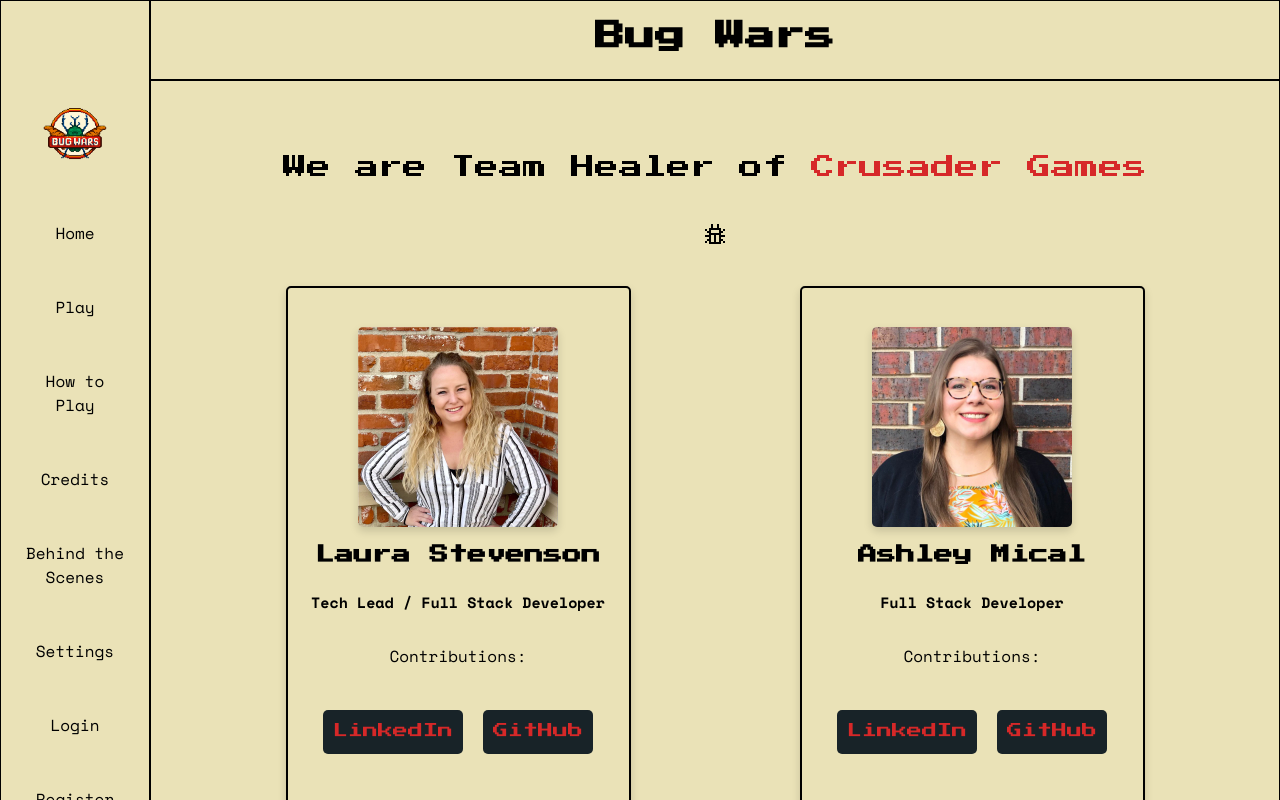
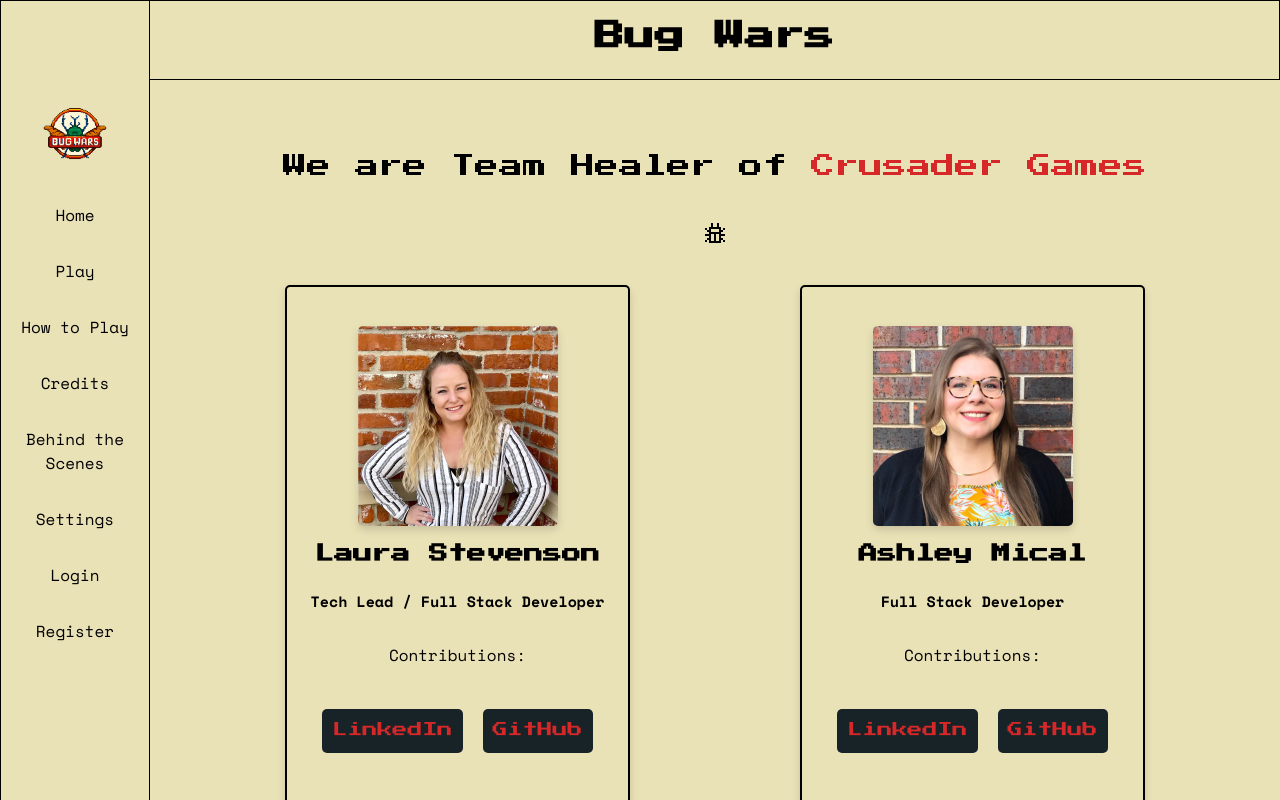
Before and after one commit to LauraJStevenson/bugwars-healer-frontend, a Vue app: page /credits in a window 1280 px wide. Shown: the top 800 px of the page. Built offline with nearby package versions, Linux system fonts and the light colour scheme; no server answers.

Commit message:
bug fix for global nav component. adjust flex settings and widths.

```diff
--- a/src/App.vue
+++ b/src/App.vue
@@ -33,6 +33,7 @@ import Header from './components/HeaderComponent.vue';
   height: 100%;
   grid-area: header;
   border: 1px solid black;
+  border-left: none;
   margin-top: 0;
   margin-bottom: 0;
   height: 80px;
@@ -43,17 +44,16 @@ import Header from './components/HeaderComponent.vue';
   padding: 0;
   margin: 0;
   width: 150px;
-  border: 1px solid black;
   display: flex;
   flex-direction: column;
-  justify-content: center;
+  justify-content: flex-start;
   align-items: center;
   height: 100%;
+  border: 1px solid black;
 }
 
 .content-container {
   grid-area: content-container;
-  border: 1px solid black;
   display: flex;
   flex-direction: column;
   justify-content: center;
--- a/src/components/GlobalNav.vue
+++ b/src/components/GlobalNav.vue
@@ -30,22 +30,24 @@
 
 <style scoped>
 .global-nav-bar {
-  width: 130px;
+  width: 100%;
   color: black;
-  height: 100%;
+  display: flex;
+  flex-direction: column;
+  justify-content: flex-start;
 }
 
 ul {
   list-style: none;
   padding: 100px 15px 15px 15px;
   margin: 0;
-  height: 100%;
+  max-height: 100%;
   width: 100%;
   display: flex;
   flex-direction: column;
   justify-content: flex-start;
   align-items: center;
-  gap: 50px;
+  gap: 2em;
 }
 
 li {
--- a/src/views/BehindTheScenesView.vue
+++ b/src/views/BehindTheScenesView.vue
@@ -6,13 +6,12 @@
 </template>
 
   <style scoped>
-.process-view {
+.process {
   display: flex;
   flex-direction: column;
   justify-content: center;
   align-items: center;
   padding: 50px;
-  text-align: center;
 }
 
 h1 {
--- a/src/views/CreditsView.vue
+++ b/src/views/CreditsView.vue
@@ -126,6 +126,7 @@
 .title {
   font-family: 'Press Start 2P', 'Space Mono', Arial, Helvetica, sans-serif;
   font-size: 1.5em;
+  text-align: center;
 }
 .title > a {
   font-size: 1em;
```
